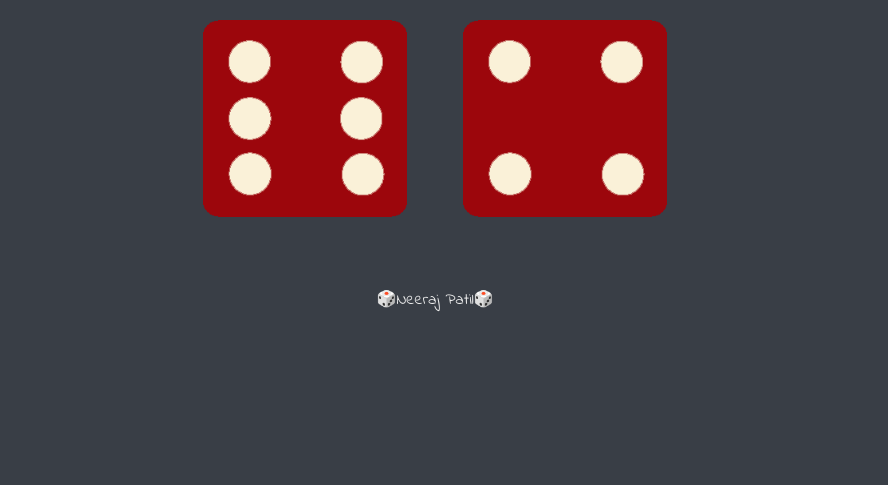
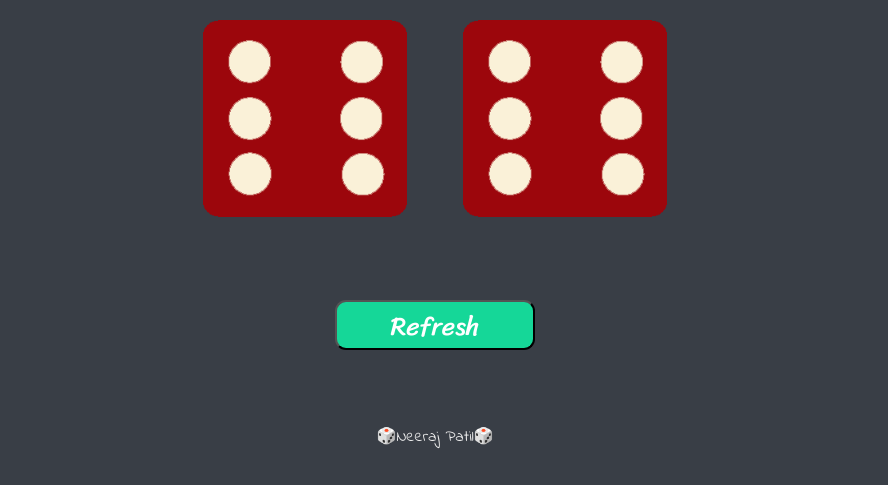
Before and after one commit to Neeraj2212/Simple-Dice-Game, a plain HTML site: page index.html in a window 1280 px wide. Shown: the part 315-800 px from the top of the page, without its empty margins (205-1093 px from the left). Drawn offline with Linux system fonts and the light colour scheme.

Commit message:
Button Added

```diff
--- a/dicee.html
+++ b/index.html
@@ -6,6 +6,10 @@
 		<link rel="stylesheet" href="styles.css" />
 		<link
 			href="https://fonts.googleapis.com/css?family=Indie+Flower|Lobster"
+			rel="stylesheet"
+		/>
+		<link
+			href="https://fonts.googleapis.com/css2?family=Sriracha&display=swap"
 			rel="stylesheet"
 		/>
 	</head>
@@ -23,6 +27,9 @@
 				<img class="img2" src="images/dice6.png" />
 			</div>
 		</div>
+
+		<div class="btn"><button class="roll">Refresh</button></div>
+
 		<script src="main.js"></script>
 	</body>
 
--- a/main.js
+++ b/main.js
@@ -1,9 +1,9 @@
+document.querySelector('.btn').addEventListener('click', function () {
 	var num1 = Math.random();
 	num1 = Math.floor(num1 * 6) + 1;
 
 	var num2 = Math.random();
 	num2 = Math.floor(num2 * 6) + 1;
-
 	document
 		.querySelector('.img1')
 		.setAttribute('src', 'images/dice' + String(num1) + '.png');
@@ -19,3 +19,4 @@ if (num1 === num2) {
 	} else {
 		document.querySelector('h1').innerHTML = 'Player2 Wins🚩';
 	}
+});
--- a/styles.css
+++ b/styles.css
@@ -7,11 +7,26 @@
 .dice {
 	text-align: center;
 	display: inline-block;
-
+}
+.btn {
+	text-align: center;
+	margin-top: 75px;
+	margin-bottom: 75px;
+}
+.roll {
+	background: #15d798;
+	border-radius: 11px;
+	width: 200px;
+	height: 50px;
+	color: #ffffff;
+	display: inline-block;
+	font-family: 'Sriracha', cursive;
+	text-align: center;
+	font-size: 26px;
 }
 
 body {
-  background-color: #393E46;
+	background-color: #393e46;
 }
 
 h1 {
@@ -19,12 +34,12 @@ h1 {
 	font-family: 'Lobster', cursive;
 	text-shadow: 5px 0 #232931;
 	font-size: 8rem;
-  color: #4ECCA3;
+	color: #4ecca3;
 }
 
 p {
 	font-size: 2rem;
-  color: #4ECCA3;
+	color: #4ecca3;
 	font-family: 'Indie Flower', cursive;
 }
 
@@ -34,8 +49,7 @@ img {
 
 footer {
 	margin-top: 5%;
-  color: #EEEEEE;
+	color: #eeeeee;
 	text-align: center;
 	font-family: 'Indie Flower', cursive;
-
 }
```
Also changed, not shown: images/Roll.png (added). Lines whose indentation alone changed are shown as unchanged.
